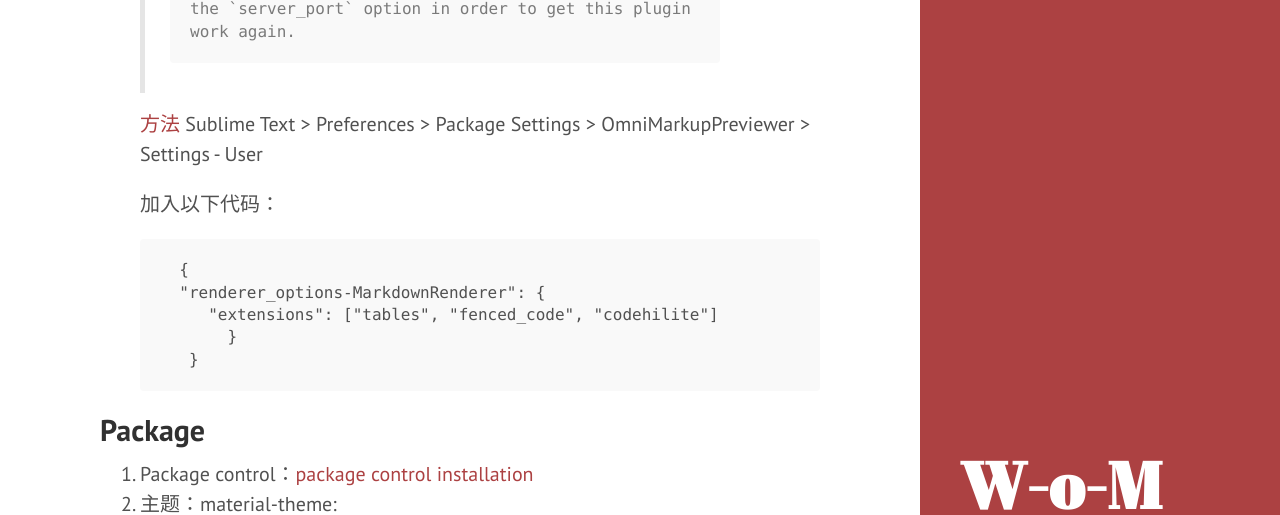
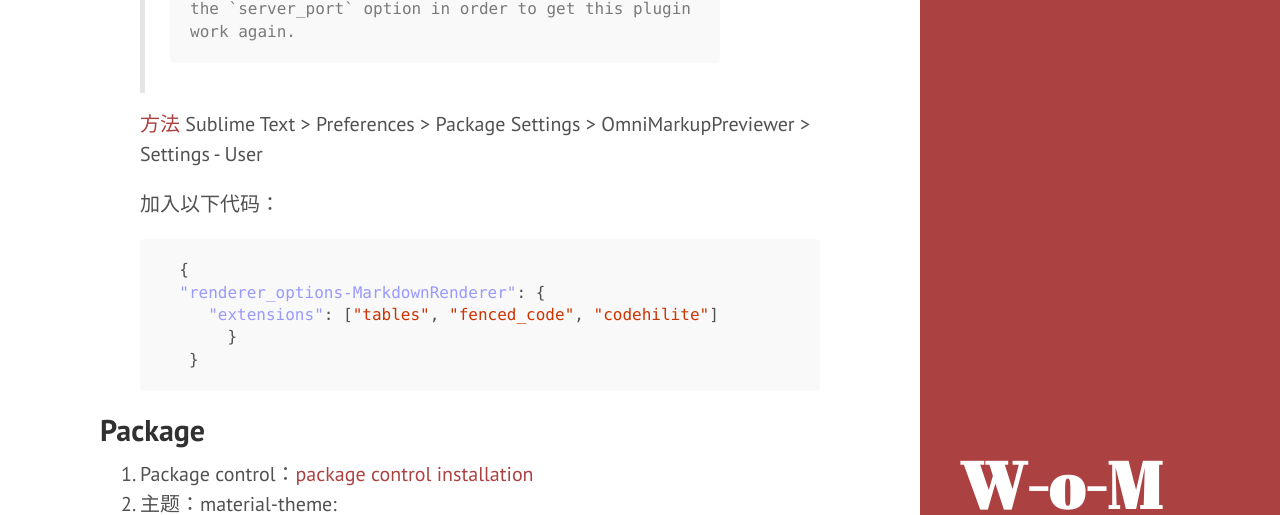
Before and after one commit to wangm23456/wangm23456_jekyll, a Jekyll site: the page built from _posts/2016-10-11-linux_softguide.md, in a window 1280 px wide and 900 px high, scrolled down 1231 px, cut to the strip 0-515 px from the top of the window. Built offline with Jekyll 4.4.1, drawn with Linux system fonts in a browser that asks for light colours.

Commit message:
new post

````diff
--- a/_posts/2016-10-11-linux_softguide.md
+++ b/_posts/2016-10-11-linux_softguide.md
@@ -44,13 +44,13 @@ title: linux生存指南
      Sublime Text > Preferences > Package Settings > OmniMarkupPreviewer > Settings - User
 
       加入以下代码：
-```
+~~~json
       {
       "renderer_options-MarkdownRenderer": {
          "extensions": ["tables", "fenced_code", "codehilite"]
            }
        }
-```
+~~~
 
 ## Package
 1. Package control：[package control installation](https://packagecontrol.io/installation)
````
